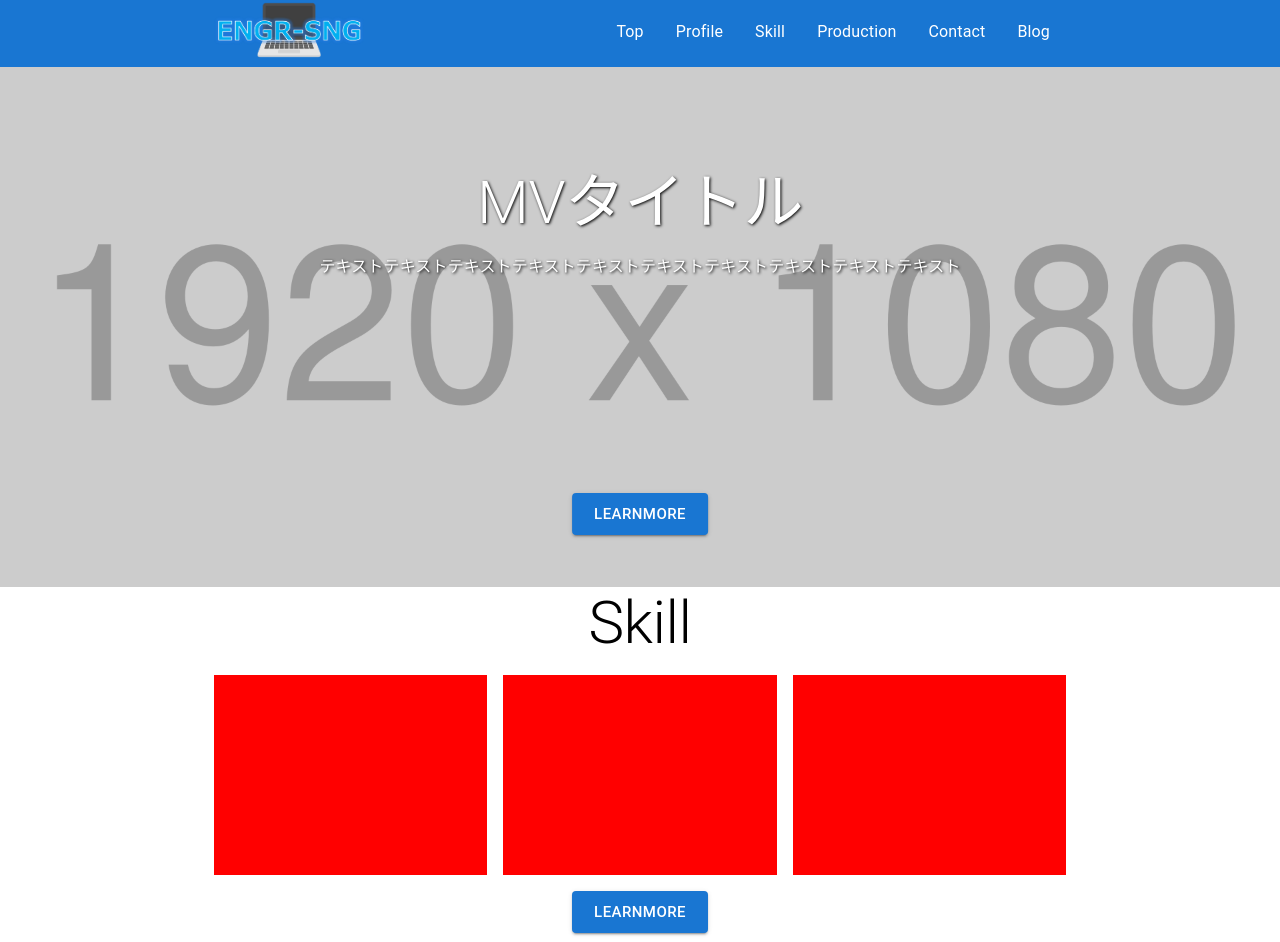
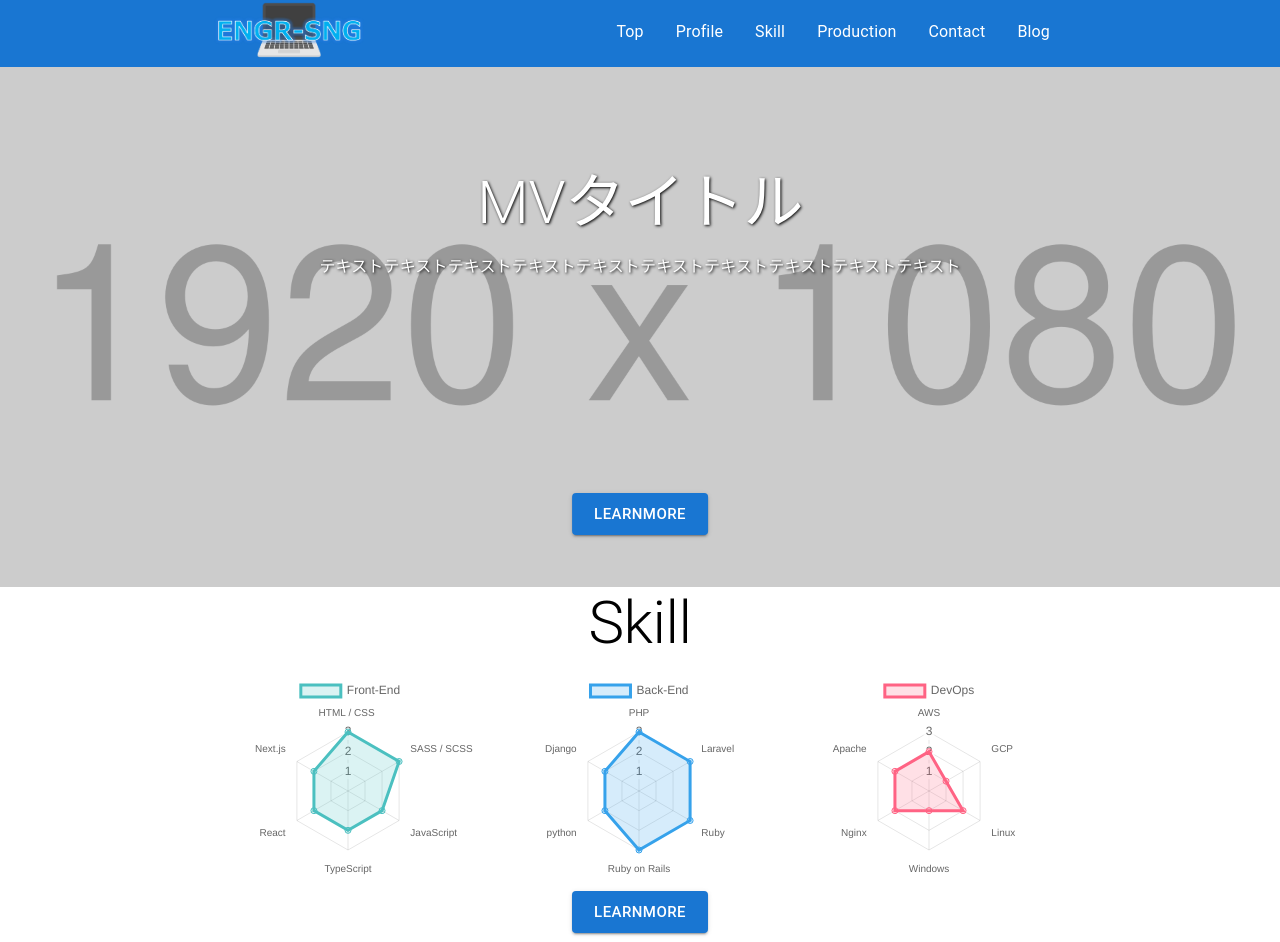
Before and after one commit to engr-sng/react-portfolio-app, a React (Create React App) app: page / in a window 1280 px wide. Shown: the top 942 px of the page. Built offline with nearby package versions, Linux system fonts and the light colour scheme.

Commit message:
スキルのレーダーチャートを作成

```diff
--- a/package.json
+++ b/package.json
@@ -14,7 +14,9 @@
     "@types/node": "^16.18.14",
     "@types/react": "^18.0.28",
     "@types/react-dom": "^18.0.11",
+    "chart.js": "^4.4.0",
     "react": "^18.2.0",
+    "react-chartjs-2": "^5.2.0",
     "react-dom": "^18.2.0",
     "react-router-dom": "^6.8.2",
     "react-scripts": "5.0.1",
--- /dev/null
+++ b/src/components/Skill.tsx
@@ -0,0 +1,35 @@
+import React from 'react';
+import {
+    Chart as ChartJS,
+    RadialLinearScale,
+    PointElement,
+    LineElement,
+    Filler,
+    Tooltip,
+    Legend,
+} from 'chart.js';
+import { Radar } from 'react-chartjs-2';
+
+interface SkillProps {
+    options: any;
+    data: any;
+}
+
+ChartJS.register(
+    RadialLinearScale,
+    PointElement,
+    LineElement,
+    Filler,
+    Tooltip,
+    Legend
+);
+
+const Skill: React.FC<SkillProps> = ({ options, data }) => {
+    return(
+        <>
+            <Radar options={options} data={data} />
+        </>
+    );
+};
+
+export default Skill;
--- a/src/pages/homes/top.tsx
+++ b/src/pages/homes/top.tsx
@@ -6,8 +6,61 @@ import Typography from "@mui/material/Typography";
 import Button from "@mui/material/Button";
 
 import MV from "../../assets/images/mv.jpg"
+import Skill from "../../components/Skill"
 
 const Top: React.FC = () => {
+    const setSkillLists = [
+        {
+            labels: ["HTML / CSS ", "SASS / SCSS", "JavaScript", "TypeScript", "React", "Next.js"],
+            datasets: [{
+                label: "Front-End",
+                data: [3, 3, 2, 2, 2, 2],
+                fill: true,
+                backgroundColor: "rgba(75, 192, 192, 0.2)",
+                borderColor: "rgb(75, 192, 192, 1.0)",
+            }],
+        },
+        {
+            labels: ["PHP", "Laravel", "Ruby", "Ruby on Rails", "python", "Django"],
+            datasets: [{
+                label: "Back-End",
+                data: [3, 3, 3, 3, 2, 2],
+                fill: true,
+                backgroundColor: "rgba(54, 162, 235, 0.2)",
+                borderColor: "rgba(54, 162, 235, 1.0)",
+            }]
+        },
+        {
+            labels: ["AWS", "GCP", "Linux", "Windows", "Nginx", "Apache"],
+            datasets: [{
+                label: "DevOps",
+                data: [2, 1, 2, 1, 2, 2],
+                fill: true,
+                backgroundColor: "rgba(255, 99, 132, 0.2)",
+                borderColor: "rgba(255, 99, 132, 1.0)",
+            }]
+        }
+    ];
+
+    const setSkillChartOptions = {
+        responsive: true,
+        maintainAspectRatio: false,
+        plugins: {
+            legend: {
+                display: true
+            }
+        },
+        scales: {
+            r: {
+                max: 3,
+                min: 0,
+                ticks: {
+                    stepSize: 1
+                },
+            },
+        }
+    }
+
     return(
         <>
             <Box sx={{ height: "65vh", backgroundImage: "url(" + MV + ")", backgroundSize: "cover", backgroundPosition: "center", position: "relative" }}>
@@ -37,15 +90,15 @@ const Top: React.FC = () => {
                                 Skill
                             </Typography>
                         </Grid>
-                        <Grid item xs={12} md={4}>
-                            <Box sx={{ height: 200, backgroundColor: 'red' }}></Box>
-                        </Grid>
-                        <Grid item xs={12} md={4}>
-                            <Box sx={{ height: 200, backgroundColor: 'red' }}></Box>
-                        </Grid>
-                        <Grid item xs={12} md={4}>
-                            <Box sx={{ height: 200, backgroundColor: 'red' }}></Box>
-                        </Grid>
+                        {setSkillLists.map((data) => {
+                            return (
+                                <Grid item xs={12} md={4}>
+                                    <Box sx={{ width: "100%", height: {xs: "400px", md: "200px"} }}>
+                                        <Skill options={setSkillChartOptions} data={data}/>
+                                    </Box>
+                                </Grid>
+                            );
+                       })}
                         <Grid item xs={12} md={12} sx={{ textAlign: 'center' }}>
                             <Button variant="contained" size="large">
                                 LearnMore
```
Also changed, not shown: 1 other file (tests, documents, lock files or other folders).
